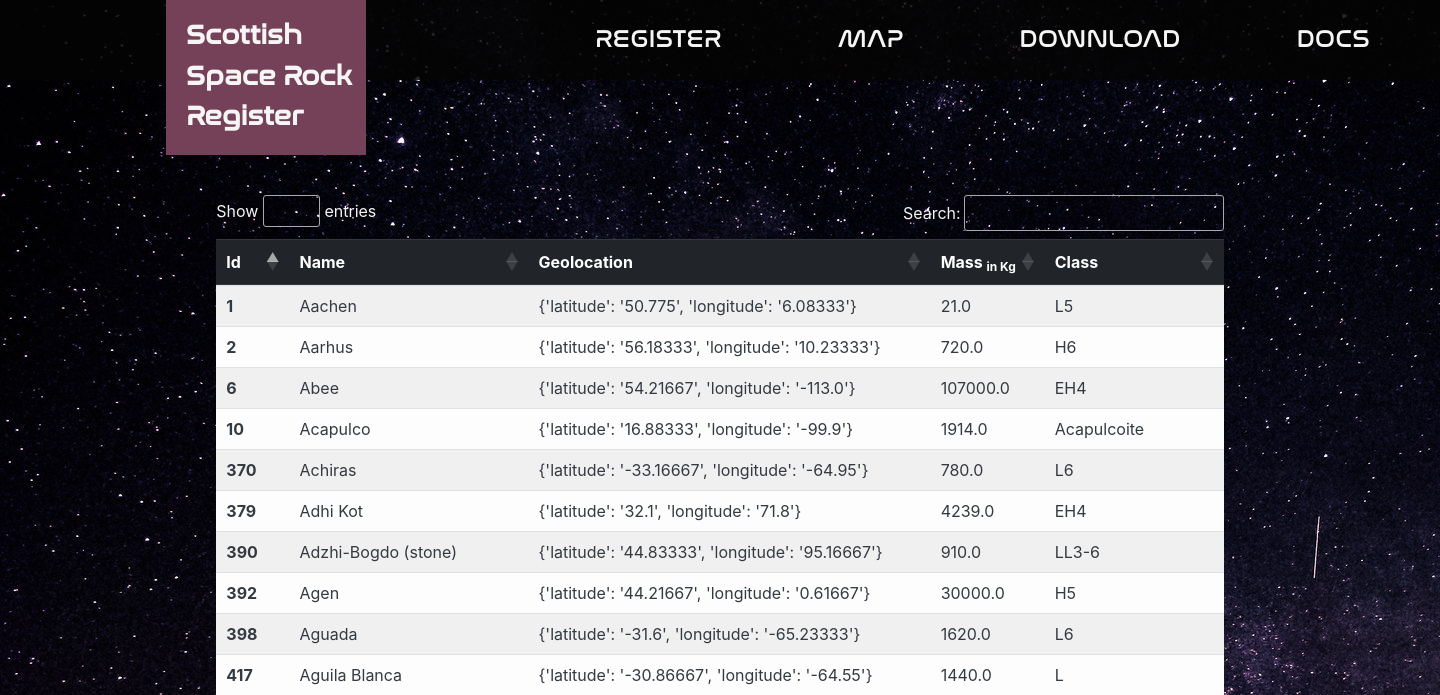
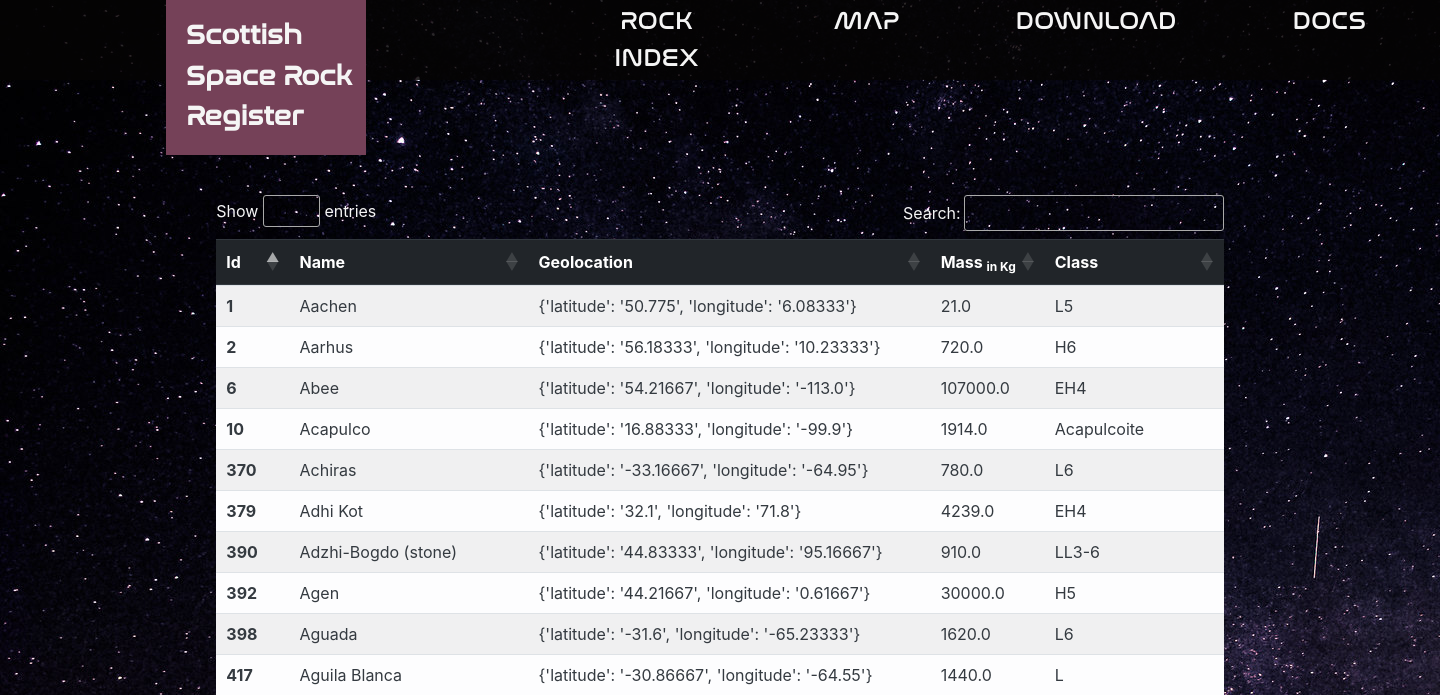
Before and after one commit to Jbenav200/ssrr, a Django app: page /register/ in a window 1440 px wide. Shown: the top 695 px of the page. Run offline with Django 3.2, Linux system fonts and the light colour scheme; data comes from the database, SQL or seed files in the repository; some libraries are stand-ins or nearby versions.

Commit message:
Rock register fix

```diff
--- a/registry/templates/base.html
+++ b/registry/templates/base.html
@@ -28,7 +28,7 @@
             </button>
             <div class="collapse navbar-collapse" id="navbarNavAltMarkup">
                 <div class="navbar-nav text-center nav-margin">
-                    <a class="nav-item nav-link text-whites" href="/register">REGISTER</a>
+                    <a class="nav-item nav-link text-whites" href="/register">ROCK INDEX</a>
                     <a class="nav-item nav-link text-whites" href="/map">MAP</a>
                     <a class="nav-item nav-link text-whites" href="/download">DOWNLOAD</a>
                     <a class="nav-item nav-link text-whites" href="/docs">DOCS</a>
--- a/tracker/templates/base.html
+++ b/tracker/templates/base.html
@@ -25,7 +25,7 @@
             </button>
             <div class="collapse navbar-collapse" id="navbarNavAltMarkup">
                 <div class="navbar-nav text-center nav-margin">
-                    <a class="nav-item nav-link text-whites" href="/register">REGISTER</a>
+                    <a class="nav-item nav-link text-whites" href="/register">ROCK INDEX</a>
                     <a class="nav-item nav-link text-whites" href="/map">MAP</a>
                     <a class="nav-item nav-link text-whites" href="/download">DOWNLOAD</a>
                     <a class="nav-item nav-link text-whites" href="/docs">DOCS</a>
--- a/tracker/templates/partials/_globe_nav.html
+++ b/tracker/templates/partials/_globe_nav.html
@@ -13,7 +13,7 @@
     </button>
     <div class="collapse navbar-collapse" id="navbarNavAltMarkup">
         <div class="navbar-nav text-center nav-margin">
-            <a class="nav-item nav-link text-whites" href="/register">REGISTER</a>
+            <a class="nav-item nav-link text-whites" href="/register">ROCK INDEX</a>
             <a class="nav-item nav-link text-whites" href="/map">MAP</a>
             <a class="nav-item nav-link text-whites" href="/download">DOWNLOAD</a>
             <a class="nav-item nav-link text-whites" href="/docs">DOCS</a>
--- a/tracker/templates/partials/_mapnav.html
+++ b/tracker/templates/partials/_mapnav.html
@@ -16,7 +16,7 @@
     </button>
     <div class="collapse navbar-collapse" id="navbarNavAltMarkup">
         <div class="navbar-nav text-center nav-margin">
-            <a class="nav-item nav-link text-whites" href="/register">REGISTER</a>
+            <a class="nav-item nav-link text-whites" href="/register">ROCK INDEX</a>
             <a class="nav-item nav-link text-whites" href="/map">MAP</a>
             <a class="nav-item nav-link text-whites" href="/download">DOWNLOAD</a>
             <a class="nav-item nav-link text-whites" href="/docs">DOCS</a>
```
